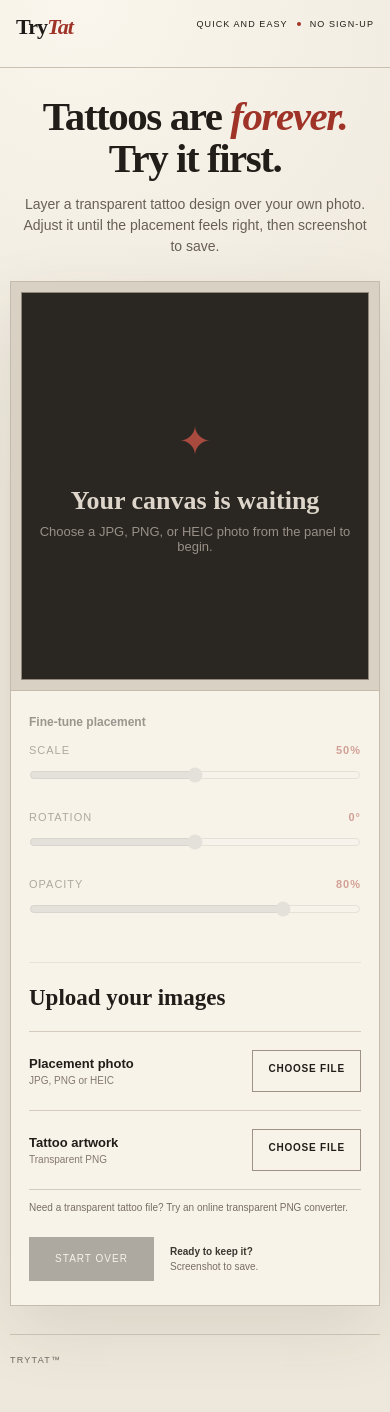
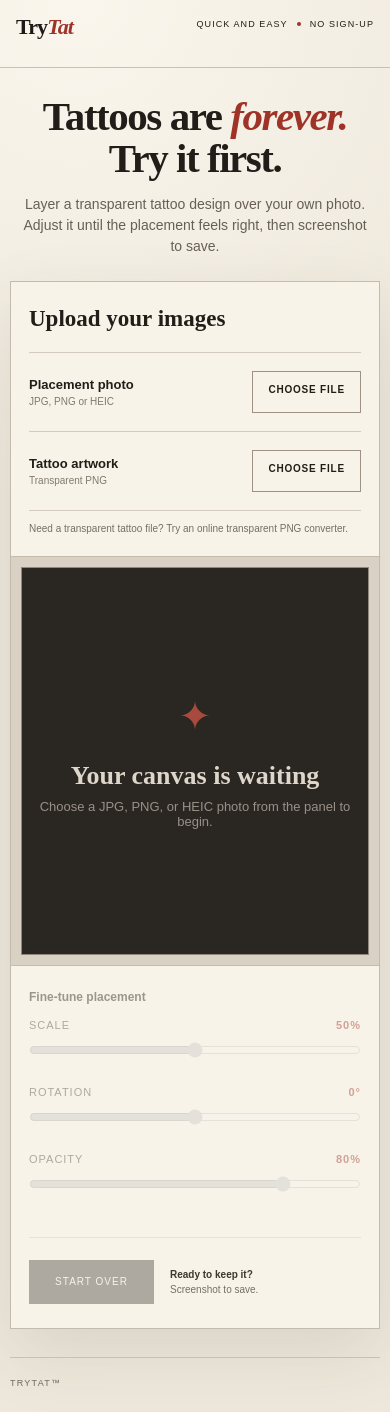
Before and after one commit to m7tapia/try-tat, a React (Vite) app: page / in a window 390 px wide. Before the commit the page ends 1389 px from the top, so only its background shows below. Built offline with nearby package versions, Linux system fonts and the light colour scheme.

Commit message:
Reorder mobile editor workflow

```diff
--- a/src/styles.css
+++ b/src/styles.css
@@ -524,8 +524,10 @@ footer {
   }
 
   .canvas-column {
+    order: 2;
     padding: 18px;
     border-right: 0;
+    border-top: 1px solid #c5bbac;
     border-bottom: 1px solid #c5bbac;
   }
 
@@ -534,22 +536,22 @@ footer {
   }
 
   .control-panel {
-    display: flex;
-    flex-direction: column;
-    padding: 28px;
+    display: contents;
   }
 
   .adjustments {
-    order: 1;
-    padding-top: 0;
+    order: 3;
+    margin: 0 28px;
+    padding-top: 24px;
   }
 
   .upload-section {
-    order: 2;
+    order: 1;
+    padding: 28px 28px 24px;
   }
 
   .upload-section .panel-heading {
-    margin-top: 22px;
+    margin-top: 0;
   }
 
   .upload-row {
@@ -562,7 +564,9 @@ footer {
   }
 
   .actions {
-    order: 3;
+    order: 4;
+    margin: 0 28px;
+    padding-bottom: 28px;
   }
 
   footer {
@@ -630,7 +634,21 @@ footer {
   }
 
   .control-panel {
-    padding: 24px 18px;
+    padding: 0;
+  }
+
+  .upload-section {
+    padding: 24px 18px 20px;
+  }
+
+  .adjustments,
+  .actions {
+    margin-right: 18px;
+    margin-left: 18px;
+  }
+
+  .actions {
+    padding-bottom: 24px;
   }
 
   .panel-heading {
```
